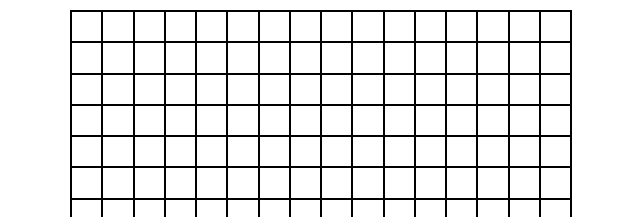
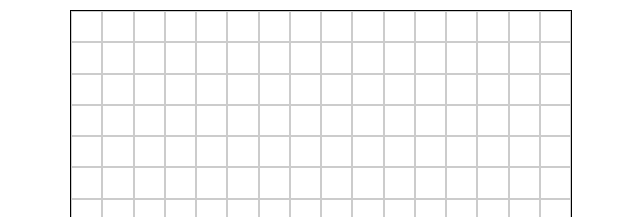
Before and after one commit to P6hi/draw-board, a plain HTML site: page index.html in a window 1280 px wide. Shown: the top 217 px of the page, without its empty margins (319-959 px from the left). Drawn offline with Linux system fonts and the light colour scheme.

Commit message:
Reduce block border opacity

```diff
--- a/style.css
+++ b/style.css
@@ -27,5 +27,5 @@ body {
 
 .block {
     flex: 1 1 0;
-    border: 1px solid black;
+    border: 1px solid rgba(0, 0, 0, 0.2);
 }
```
